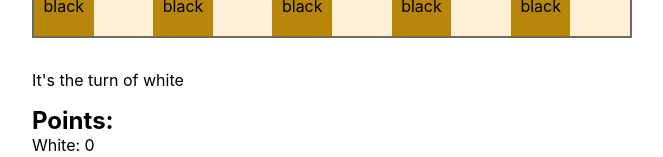
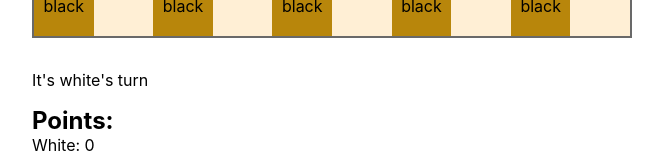
Before and after one commit to livchits/checkers, a React (Vite) app: page / in a window 1280 px wide. Shown: the part 475-632 px from the top of the page, without its empty margins (308-971 px from the left). Built offline with nearby package versions, Linux system fonts and the light colour scheme.

Commit message:
Changes text

```diff
--- a/src/App.tsx
+++ b/src/App.tsx
@@ -78,9 +78,7 @@ function App() {
           </div>
         ))}
       </section>
-      <section className='turn'>
-        It's the turn of {colorPlaying.current}
-      </section>
+      <section className='turn'>It's {colorPlaying.current}'s turn</section>
       <Points
         whitePoints={whitePoints}
         blackPoints={blackPoints}
```
